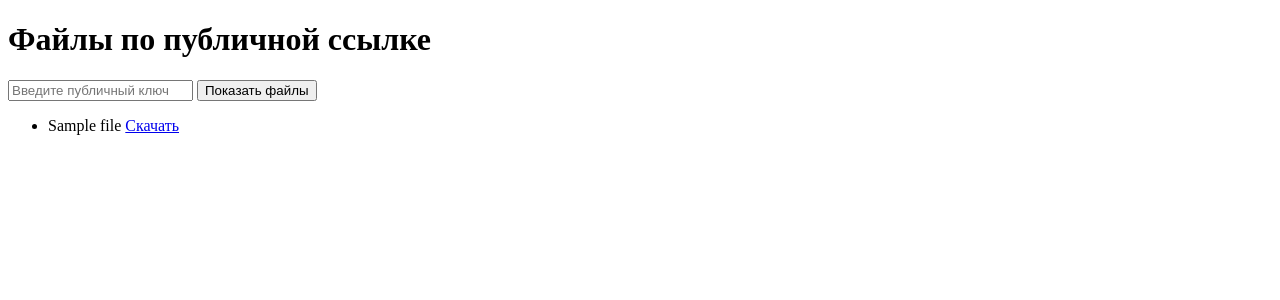
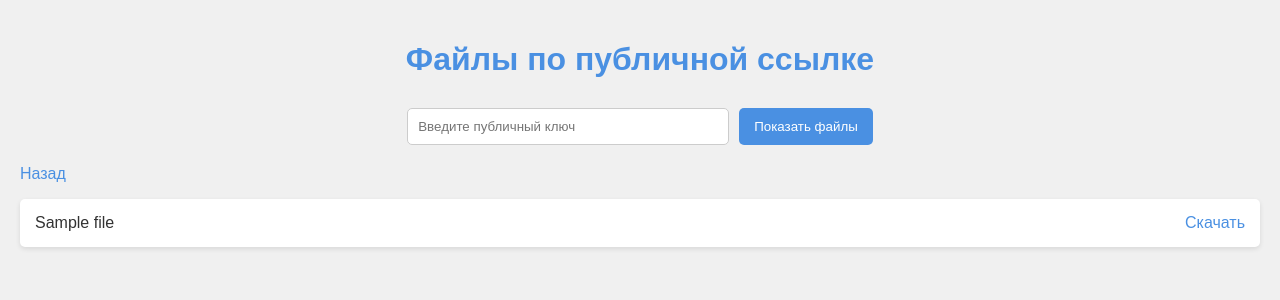
Before and after one commit to numinga27/mycegotesttask, a Flask app: template yandex_disk_app/templates/file_list.html in a window 1280 px wide. Shown: the top 300 px of the page. Run offline with Flask 3, Linux system fonts and the light colour scheme; the template is opened without the code that fills it: most values are stand-ins (such as "Sample title", 1, 10 or a date in 2020).

Commit message:
оформление

```diff
--- a/yandex_disk_app/app.py
+++ b/yandex_disk_app/app.py
@@ -26,6 +26,8 @@ def auth():
 
 @app.route('/callback')
 def callback():
+    ''' Метод callback принимает код авторизации
+    от Yandex и обменивает его на токен доступа'''
     global TOKEN
     code = request.args.get('code')
 
@@ -51,24 +53,10 @@ def callback():
         return "Ошибка при получении токена", 400
 
 
-# @app.route('/files', methods=['GET', 'POST'])
-# def file_list():
-#     public_key = session.get('public_key')
-#     if not public_key or not TOKEN:
-#         return "Токен или публичный ключ не получены", 400
 
-#     headers = {'Authorization': f'OAuth {TOKEN}'}
-#     url = f'https://cloud-api.yandex.net/v1/disk/public/resources?public_key={public_key}'
-
-#     response = requests.get(url, headers=headers)
-
-#     if response.status_code == 200:
-#         files = response.json().get('_embedded', {}).get('items', [])
-#         return render_template('file_list.html', files=files)
-#     else:
-#         return f"Ошибка при получении файлов: {response.status_code}", 400
 @app.route('/files', methods=['GET', 'POST'])
 def file_list():
+    '''Метод file_list обрабатывает GET и POST запросы.'''
     if request.method == 'POST':
         if not TOKEN:
             return "Токен не получен", 400
@@ -93,9 +81,12 @@ def file_list():
 
     return render_template('file_list.html')
 
+
+
 def get_file_href(public_link, file_name):
     """
-    Получение ссылки для скачивания конкретного файла.
+    Функция get_file_href получает ссылку для скачивания
+    конкретного файла по публичному ключу и имени файла.
     """
     base_url = 'https://cloud-api.yandex.net/v1/disk/public/resources'
 
@@ -126,6 +117,8 @@ def get_file_href(public_link, file_name):
 
 @app.route('/download/<path:file_name>')
 def download(file_name):
+    '''Метод download использует функцию get_file_href для получения ссылки
+    на файл и перенаправляет пользователя на эту ссылку.'''
     public_key = session.get('public_key')
     if not public_key:
         return "Публичный ключ не найден", 400
--- a/yandex_disk_app/templates/file_list.html
+++ b/yandex_disk_app/templates/file_list.html
@@ -4,6 +4,64 @@
     <meta charset="UTF-8">
     <meta name="viewport" content="width=device-width, initial-scale=1.0">
     <title>Список файлов</title>
+    <style>
+        body {
+            font-family: Arial, sans-serif;
+            background-color: #f0f0f0;
+            color: #333;
+            margin: 0;
+            padding: 20px;
+        }
+        h1 {
+            text-align: center;
+            color: #4a90e2;
+            margin-bottom: 30px;
+        }
+        form {
+            display: flex;
+            justify-content: center;
+            margin-bottom: 20px;
+        }
+        input[type="text"] {
+            padding: 10px;
+            border: 1px solid #ccc;
+            border-radius: 5px;
+            width: 300px;
+            margin-right: 10px;
+        }
+        button {
+            padding: 10px 15px;
+            background-color: #4a90e2;
+            color: white;
+            border: none;
+            border-radius: 5px;
+            cursor: pointer;
+            transition: background-color 0.3s;
+        }
+        button:hover {
+            background-color: #357ab8;
+        }
+        ul {
+            list-style-type: none;
+            padding: 0;
+        }
+        li {
+            background-color: white;
+            margin: 10px 0;
+            padding: 15px;
+            border-radius: 5px;
+            box-shadow: 0 2px 5px rgba(0, 0, 0, 0.1);
+            display: flex;
+            justify-content: space-between;
+        }
+        a {
+            text-decoration: none;
+            color: #4a90e2;
+        }
+        a:hover {
+            text-decoration: underline;
+        }
+    </style>
 </head>
 <body>
     <h1>Файлы по публичной ссылке</h1>
@@ -11,7 +69,7 @@
         <input type="text" name="public_key" required placeholder="Введите публичный ключ">
         <button type="submit">Показать файлы</button>
     </form>
-
+    <a href="http://127.0.0.1:5000" class="back-button">Назад</a>
     <ul>
         {% for file in files %}
             <li>
```
Also changed, not shown: requirements.txt (added, +21 -0 lines), yandex_disk_app/templates/enter_public_key.html (deleted, +0 -15 lines), yandex_disk_app/templates/file_input.html (deleted, +0 -15 lines), yandex_disk_app/templates/index.html (+33 -2 lines), README.md, 1 other file.
